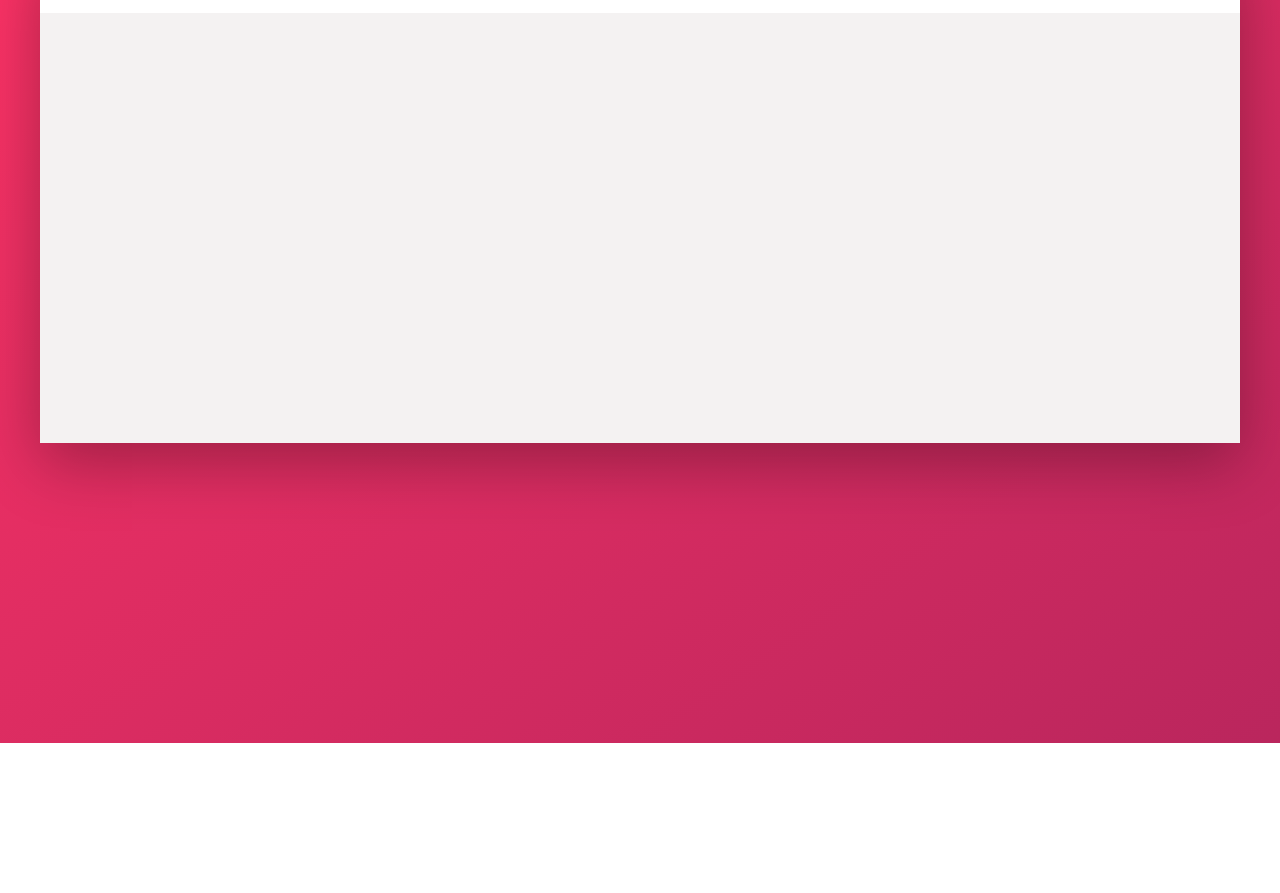
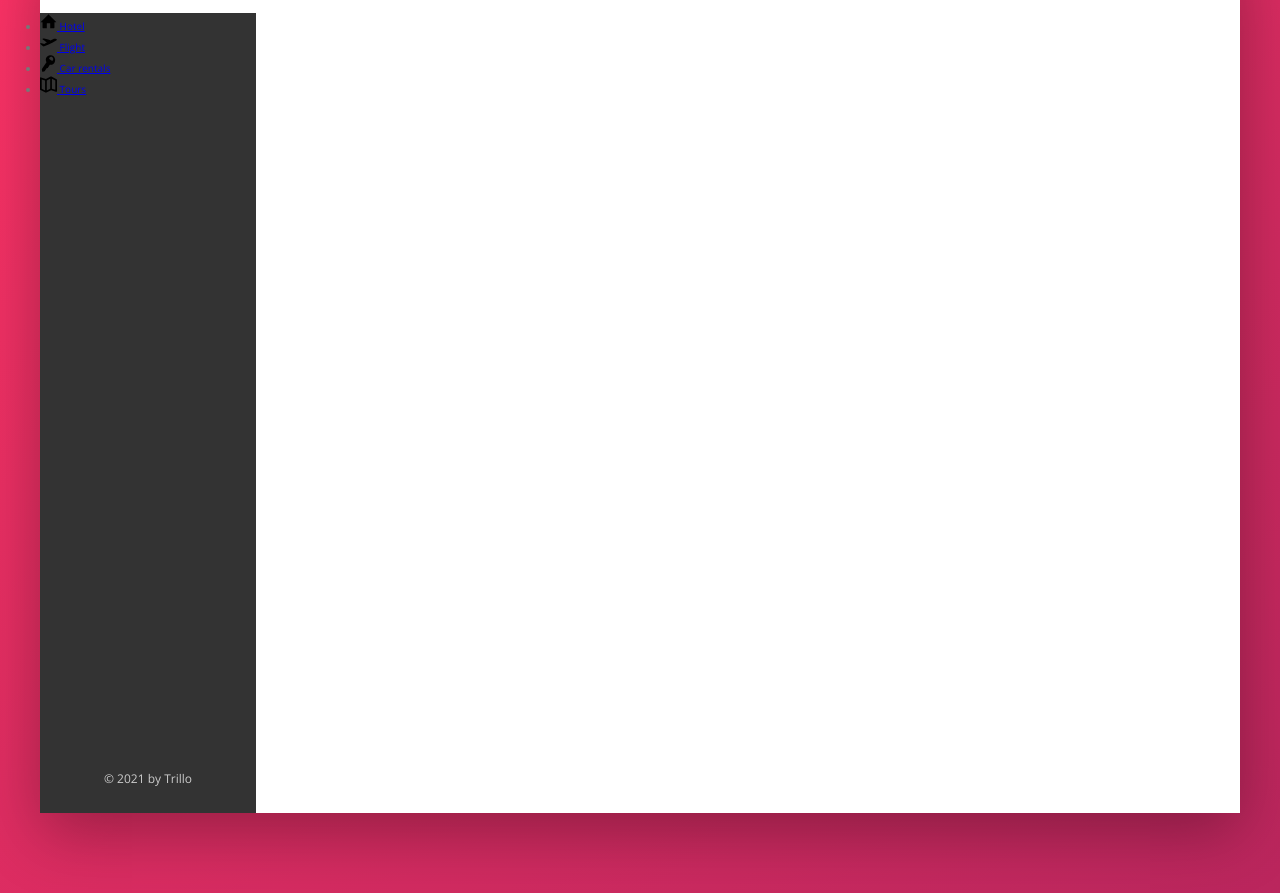
Before and after one commit to rdelbem/advanced-css-course-project2, a website: page index.html in a window 1280 px wide. Shown: the part 137-1030 px from the top of the page. Before the commit the page ends 880 px from the top, so only its background shows below. Drawn offline with nearby package versions, Linux system fonts and the light colour scheme.

Commit message:
nav basic styling

```diff
--- a/index.html
+++ b/index.html
@@ -49,7 +49,44 @@
         </nav>
       </header>
       <div class="content">
-        <nav class="sidebar"></nav>
+        <nav class="sidebar">
+          <ul class="side-nav">
+            <li class="side-nav__item">
+              <a href="#" class="side-nav__link">
+                <svg class="side-nav__icon">
+                  <use xlink:href="img/sprite.svg#icon-home"></use>
+                </svg>
+                <span>Hotel</span>
+              </a>
+            </li>
+            <li class="side-nav__item">
+              <a href="#" class="side-nav__link">
+                <svg class="side-nav__icon">
+                  <use xlink:href="img/sprite.svg#icon-aircraft-take-off"></use>
+                </svg>
+                <span>Flight</span>
+              </a>
+            </li>
+            <li class="side-nav__item">
+              <a href="#" class="side-nav__link">
+                <svg class="side-nav__icon">
+                  <use xlink:href="img/sprite.svg#icon-key"></use>
+                </svg>
+                <span>Car rentals</span>
+              </a>
+            </li>
+            <li class="side-nav__item">
+              <a href="#" class="side-nav__link">
+                <svg class="side-nav__icon">
+                  <use xlink:href="img/sprite.svg#icon-map"></use>
+                </svg>
+                <span>Tours</span>
+              </a>
+            </li>
+          </ul>
+
+          <div class="legal">&copy; 2021 by Trillo</div>
+        </nav>
         <main class="hotel-view"></main>
       </div>
     </div>
--- a/sass/_components.scss
+++ b/sass/_components.scss
@@ -111,3 +111,24 @@
     margin-right: 1rem;
   }
 }
+
+////////////////////side nav
+
+.side-nav {
+  &__item {
+  }
+  &__link {
+  }
+  &__icon {
+    width: 1.7rem;
+    height: 1.7rem;
+  }
+}
+
+////////////////////legal
+.legal {
+  font-size: 1.2rem;
+  text-align: center;
+  padding: 2.5rem;
+  color: var(--color-grey-light-4);
+}
--- a/sass/_layout.scss
+++ b/sass/_layout.scss
@@ -23,9 +23,14 @@
 .sidebar {
   background-color: var(--color-grey-dark-1);
   flex: 0 0 18%;
+  display: flex;
+  flex-direction: column;
+  justify-content: space-between;
 }
 
 .hotel-view {
+  height: 80rem;
+
   background-color: #fff;
   flex: 1;
 }
```
Also changed, not shown: css/style.css.
